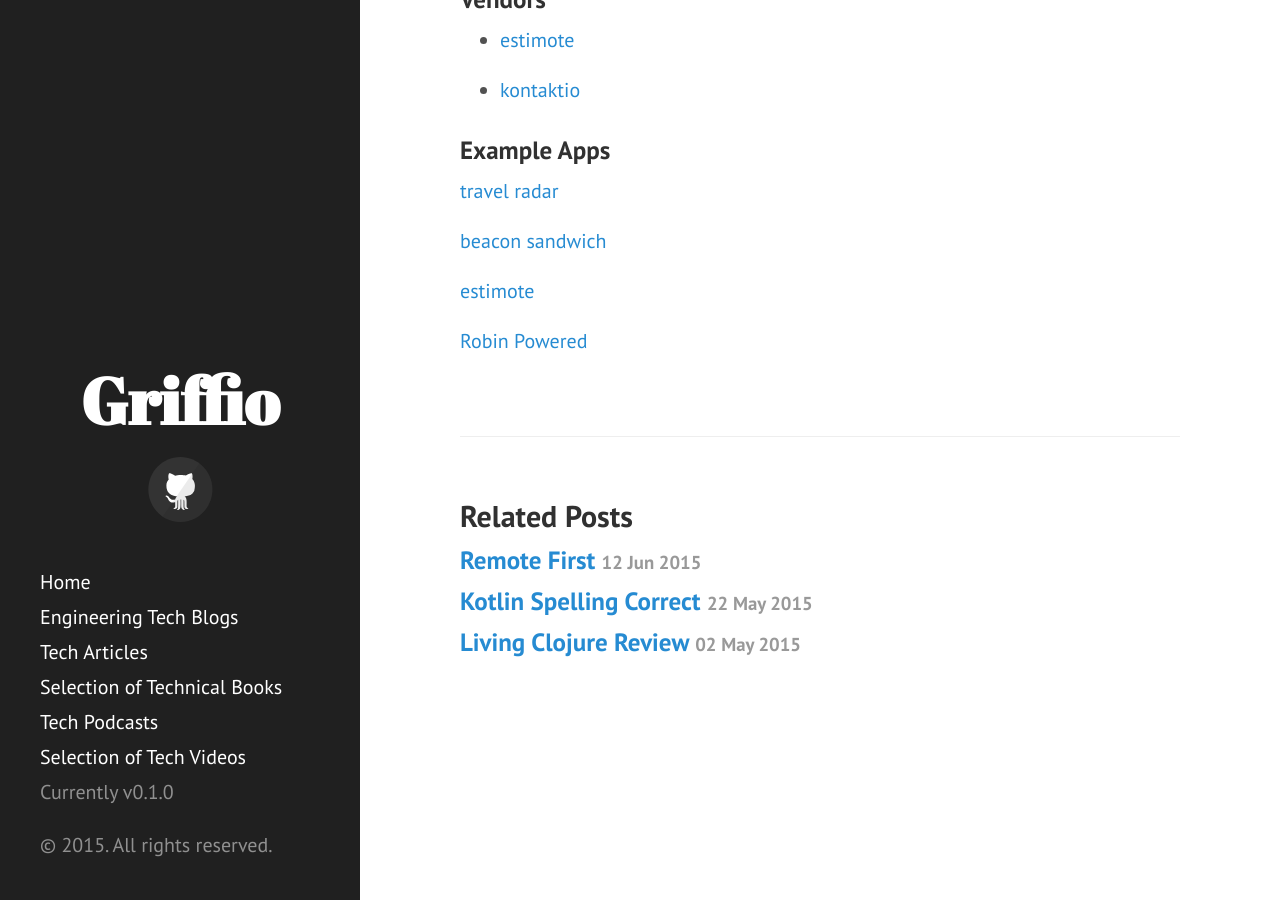
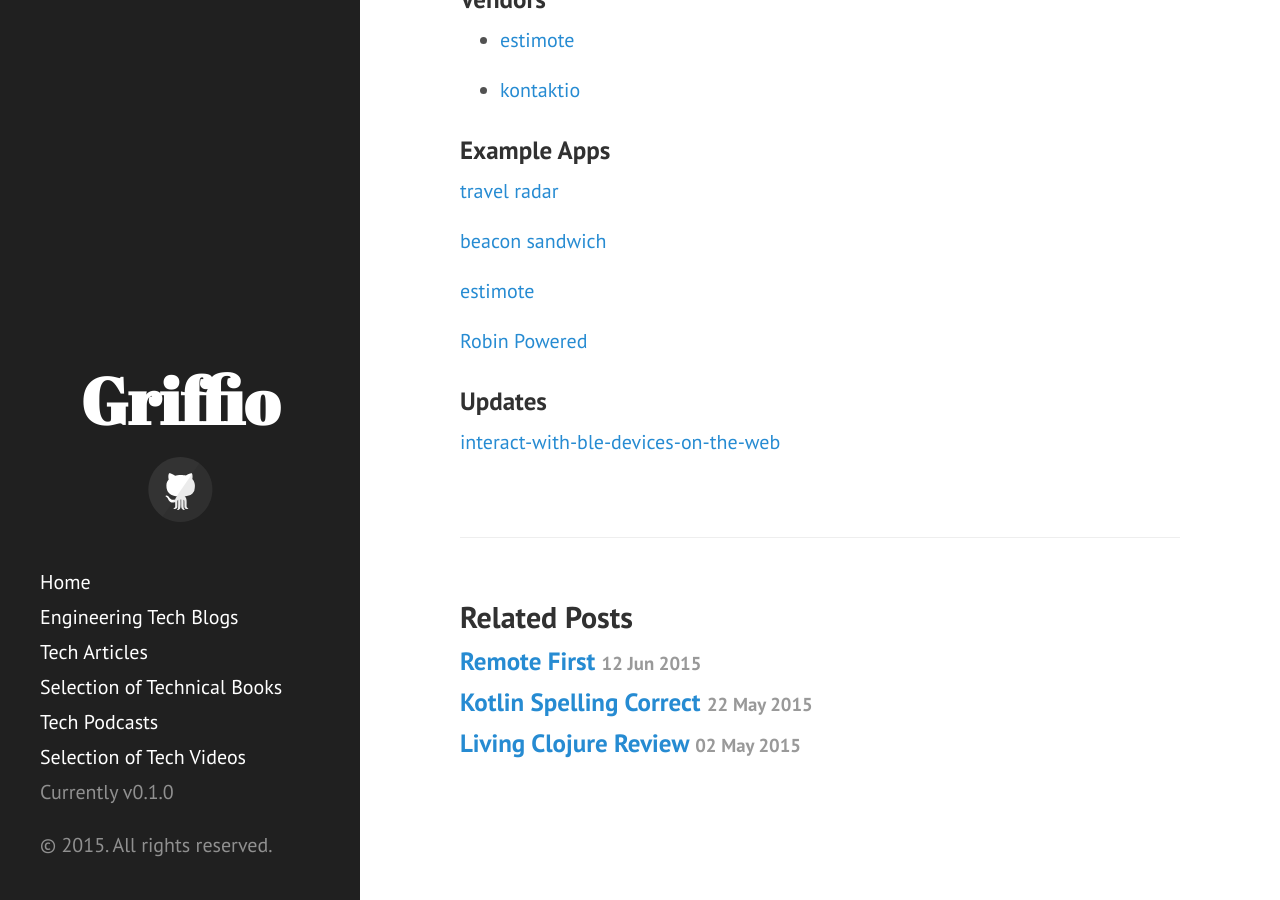
Before and after one commit to griffio/griffio.github.io, a Jekyll site: the page built from _posts/2015-03-05-Bluetooth-low-energy-transmitters.md, in a window 1280 px wide and 900 px high, scrolled down 869 px. Built offline with Jekyll 4.4.1, drawn with Linux system fonts in a browser that asks for light colours; nearby versions of some CDN libraries.

Commit message:
interact-with-ble-devices-on-the-web

```diff
--- a/_posts/2015-03-05-Bluetooth-low-energy-transmitters.md
+++ b/_posts/2015-03-05-Bluetooth-low-energy-transmitters.md
@@ -47,3 +47,8 @@ summary: iBeacons and BLE transmitters
 [estimote](https://itunes.apple.com/gb/app/estimote/id686915066?mt=8)
 
 [Robin Powered](https://itunes.apple.com/us/app/robin-powered/id948856282)
+
+
+### Updates
+
+[interact-with-ble-devices-on-the-web](https://developers.google.com/web/updates/2015/07/interact-with-ble-devices-on-the-web)
```
